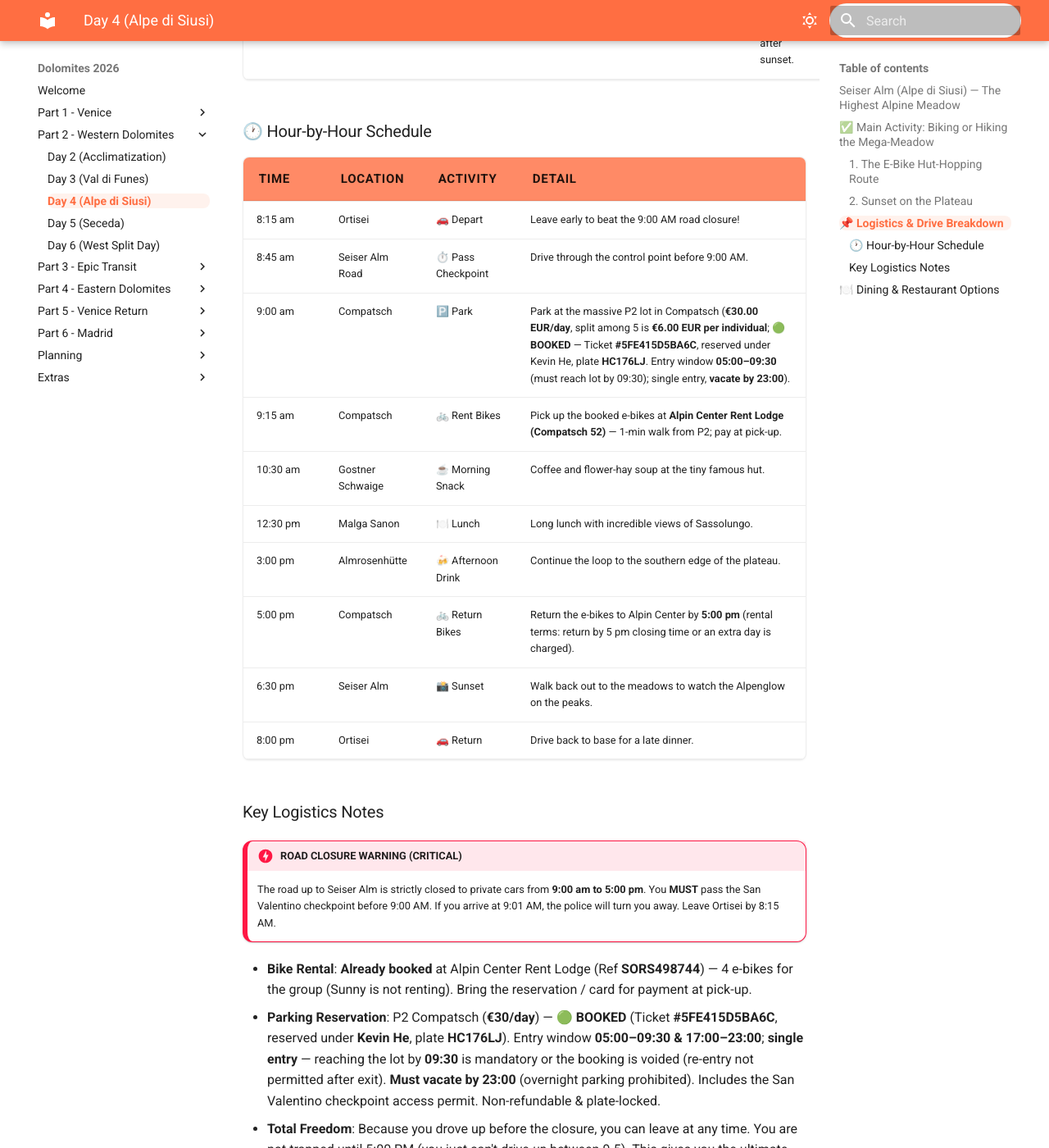
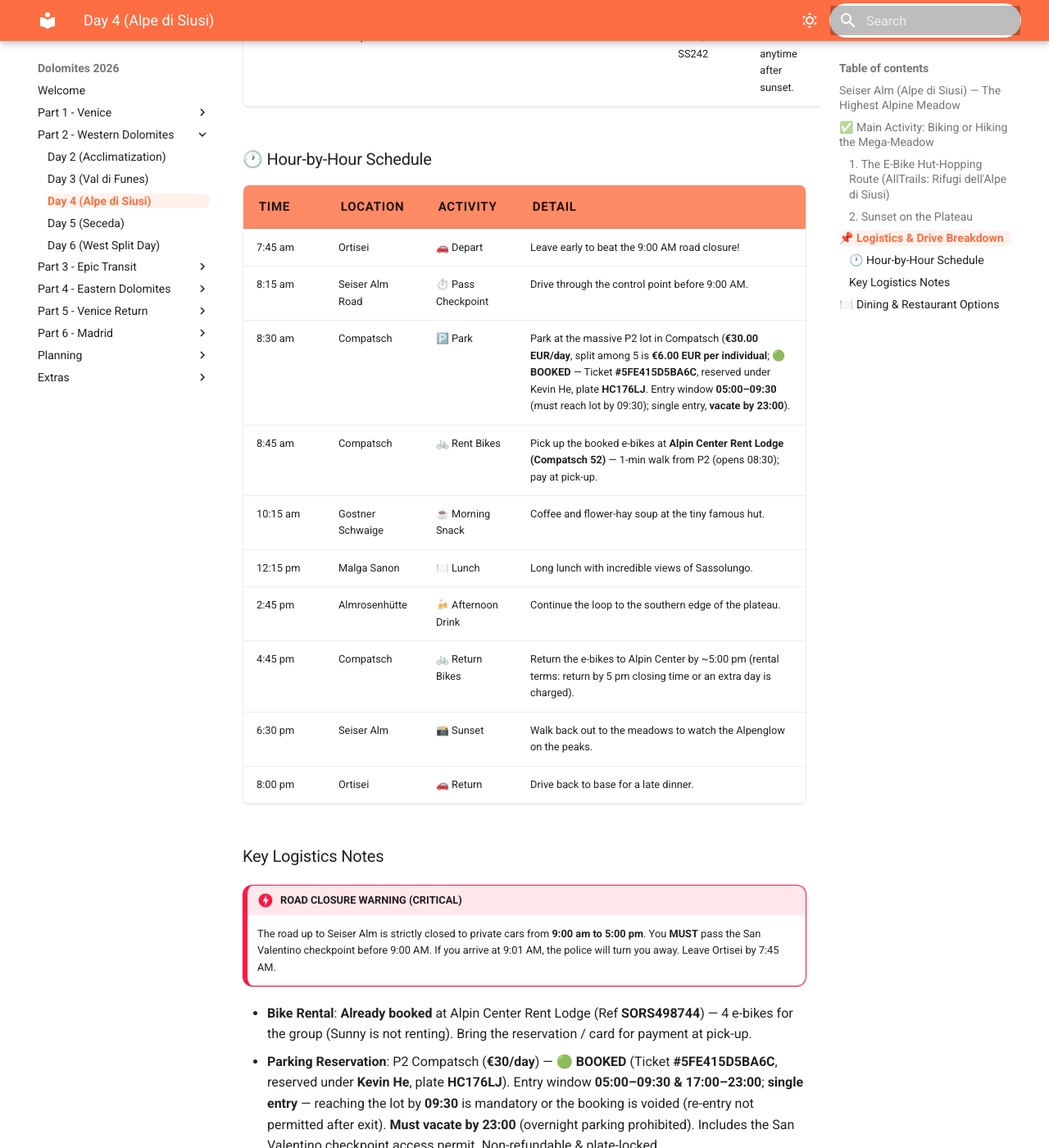
Before and after one commit to iammzz/dolomites-2026, an MkDocs documentation site: the page built from docs/day4_alpe_di_siusi.md, in a window 1280 px wide and 1400 px high, scrolled down 1948 px. Shown: the whole window at 82% size. Built offline with MkDocs 1.6.1 and Material for MkDocs 9.7.7, drawn with Linux system fonts in a browser that asks for light colours; some of the changed text lies outside the part shown.

Commit message:
Day 4 (Sept 15): depart 7:45am; align e-bike day to AllTrails 'Rifugi dell'Alpe di Siusi' hut-hopping route; shift full schedule 30min earlier

```diff
--- a/docs/day4_alpe_di_siusi.md
+++ b/docs/day4_alpe_di_siusi.md
@@ -11,12 +11,13 @@
 **Expectation & Rationale:**
 Seiser Alm (or Alpe di Siusi in Italian) is the largest high-altitude alpine meadow in Europe. It is vast, rolling, and entirely completely different from the jagged, rocky hikes you've done so far. Because it is so massive, renting e-bikes is arguably the best way to see it — allowing you to effortlessly cruise between rifugios for lunch and drinks with the mighty Schlern and Sassolungo massifs serving as the backdrop.
 
-### 1. The E-Bike Hut-Hopping Route
+### 1. The E-Bike Hut-Hopping Route (AllTrails: *Rifugi dell'Alpe di Siusi*)
 * **Distance**: 20-30 km (E-bike assisted)
 * **Elevation Change**: Minimal to moderate (rolling hills)
 * **Difficulty**: ⭐ Easy
 * **Duration**: Full day — ~7 hrs total on the plateau (Approx. 3 hrs of actual riding time, plus 4 hrs of eating, drinking, and lounging at huts).
 * **Route Idea**: Compatsch → Gostner Schwaige (Morning snack) → Saltria (valley basin) → Malga Sanon (Lunch with Sassolungo views) → Almrosenhütte (Afternoon drink) → Compatsch.
+* **Source Trail**: [AllTrails — MTB Rifugi dell'Alpe di Siusi](https://www.alltrails.com/en-gb/trail/italy/south-tyrol/mtb-rifugi-dell-alpe-di-siusi)
 * **Top Places to Visit**:
   * **Gostner Schwaige** (~30 min stop): A tiny, famous hut known for its gourmet hay-flower soup and edible flower salads. Perfect for a mid-morning coffee or light snack. Extremely small and intimate — only a handful of tables.
   * **Malga Sanon (Sanon Hütte)** (~1.5 hr lunch stop): One of the best lunch spots on the plateau, featuring a massive outdoor terrace with direct, towering views of the Sassolungo peaks. Excellent steaks and local game dishes.
@@ -47,20 +48,20 @@ Seiser Alm (or Alpe di Siusi in Italian) is the largest high-altitude alpine mea
 
 | Time | Location | Activity | Detail |
 |------|----------|----------|--------|
-| 8:15 am | Ortisei | 🚗 Depart | Leave early to beat the 9:00 AM road closure! |
-| 8:45 am | Seiser Alm Road | ⏱️ Pass Checkpoint | Drive through the control point before 9:00 AM. |
-| 9:00 am | Compatsch | 🅿️ Park | Park at the massive P2 lot in Compatsch (**€30.00 EUR/day**, split among 5 is **€6.00 EUR per individual**; 🟢 **BOOKED** — Ticket **#5FE415D5BA6C**, reserved under Kevin He, plate **HC176LJ**. Entry window **05:00–09:30** (must reach lot by 09:30); single entry, **vacate by 23:00**). |
-| 9:15 am | Compatsch | 🚲 Rent Bikes | Pick up the booked e-bikes at **Alpin Center Rent Lodge (Compatsch 52)** — 1-min walk from P2; pay at pick-up. |
-| 10:30 am | Gostner Schwaige | ☕ Morning Snack | Coffee and flower-hay soup at the tiny famous hut. |
-| 12:30 pm | Malga Sanon | 🍽️ Lunch | Long lunch with incredible views of Sassolungo. |
-| 3:00 pm | Almrosenhütte | 🍻 Afternoon Drink | Continue the loop to the southern edge of the plateau. |
-| 5:00 pm | Compatsch | 🚲 Return Bikes | Return the e-bikes to Alpin Center by **5:00 pm** (rental terms: return by 5 pm closing time or an extra day is charged). |
+| 7:45 am | Ortisei | 🚗 Depart | Leave early to beat the 9:00 AM road closure! |
+| 8:15 am | Seiser Alm Road | ⏱️ Pass Checkpoint | Drive through the control point before 9:00 AM. |
+| 8:30 am | Compatsch | 🅿️ Park | Park at the massive P2 lot in Compatsch (**€30.00 EUR/day**, split among 5 is **€6.00 EUR per individual**; 🟢 **BOOKED** — Ticket **#5FE415D5BA6C**, reserved under Kevin He, plate **HC176LJ**. Entry window **05:00–09:30** (must reach lot by 09:30); single entry, **vacate by 23:00**). |
+| 8:45 am | Compatsch | 🚲 Rent Bikes | Pick up the booked e-bikes at **Alpin Center Rent Lodge (Compatsch 52)** — 1-min walk from P2 (opens 08:30); pay at pick-up. |
+| 10:15 am | Gostner Schwaige | ☕ Morning Snack | Coffee and flower-hay soup at the tiny famous hut. |
+| 12:15 pm | Malga Sanon | 🍽️ Lunch | Long lunch with incredible views of Sassolungo. |
+| 2:45 pm | Almrosenhütte | 🍻 Afternoon Drink | Continue the loop to the southern edge of the plateau. |
+| 4:45 pm | Compatsch | 🚲 Return Bikes | Return the e-bikes to Alpin Center by ~5:00 pm (rental terms: return by 5 pm closing time or an extra day is charged). |
 | 6:30 pm | Seiser Alm | 📸 Sunset | Walk back out to the meadows to watch the Alpenglow on the peaks. |
 | 8:00 pm | Ortisei | 🚗 Return | Drive back to base for a late dinner. |
 
 ### Key Logistics Notes
 !!! danger "ROAD CLOSURE WARNING (CRITICAL)"
-    The road up to Seiser Alm is strictly closed to private cars from **9:00 am to 5:00 pm**. You **MUST** pass the San Valentino checkpoint before 9:00 AM. If you arrive at 9:01 AM, the police will turn you away. Leave Ortisei by 8:15 AM.
+    The road up to Seiser Alm is strictly closed to private cars from **9:00 am to 5:00 pm**. You **MUST** pass the San Valentino checkpoint before 9:00 AM. If you arrive at 9:01 AM, the police will turn you away. Leave Ortisei by 7:45 AM.
 
 * **Bike Rental**: **Already booked** at Alpin Center Rent Lodge (Ref **SORS498744**) — 4 e-bikes for the group (Sunny is not renting). Bring the reservation / card for payment at pick-up.
 * **Parking Reservation**: P2 Compatsch (**€30/day**) — 🟢 **BOOKED** (Ticket **#5FE415D5BA6C**, reserved under **Kevin He**, plate **HC176LJ**). Entry window **05:00–09:30 & 17:00–23:00**; **single entry** — reaching the lot by **09:30** is mandatory or the booking is voided (re-entry not permitted after exit). **Must vacate by 23:00** (overnight parking prohibited). Includes the San Valentino checkpoint access permit. Non-refundable & plate-locked.
```
